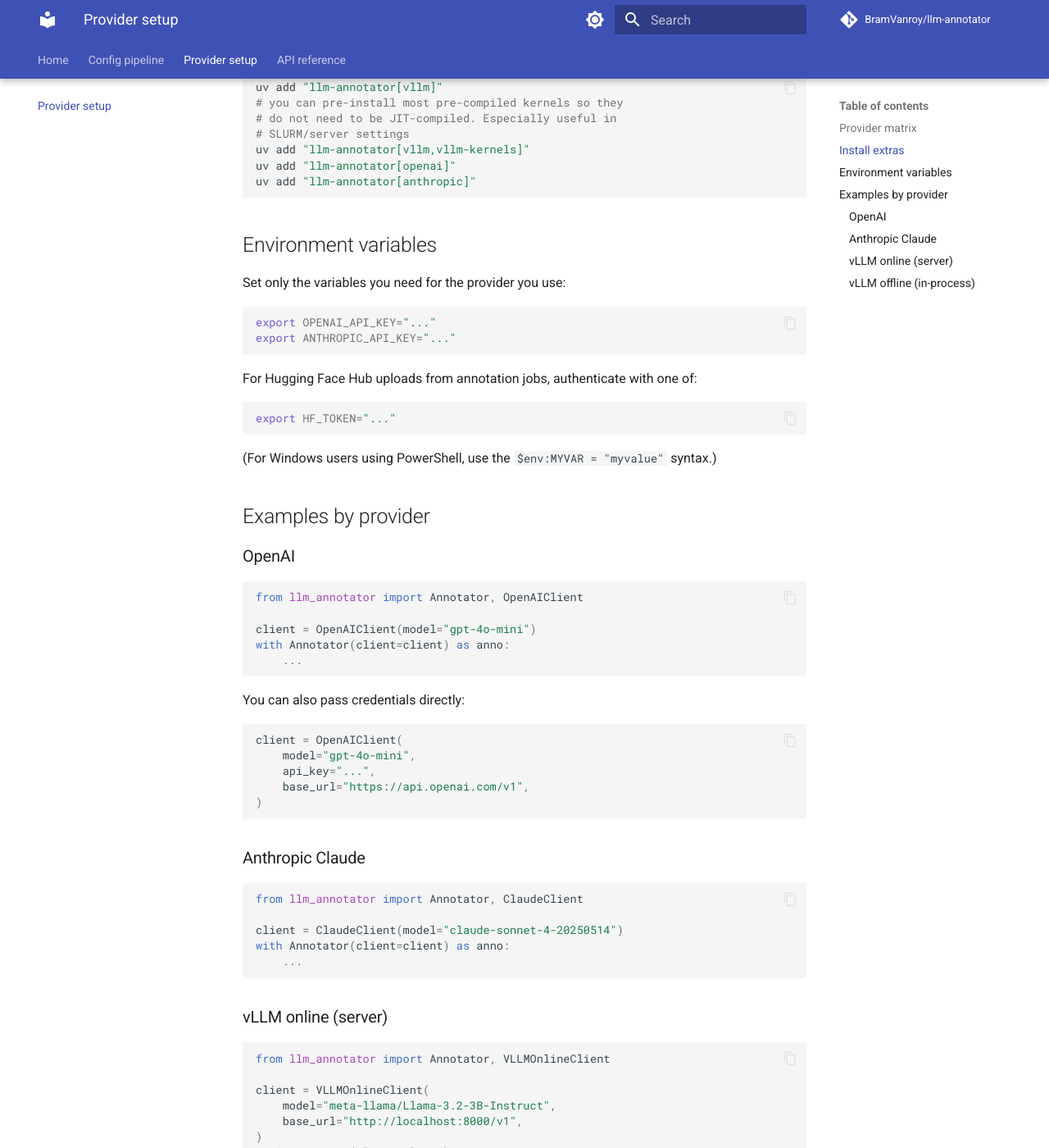
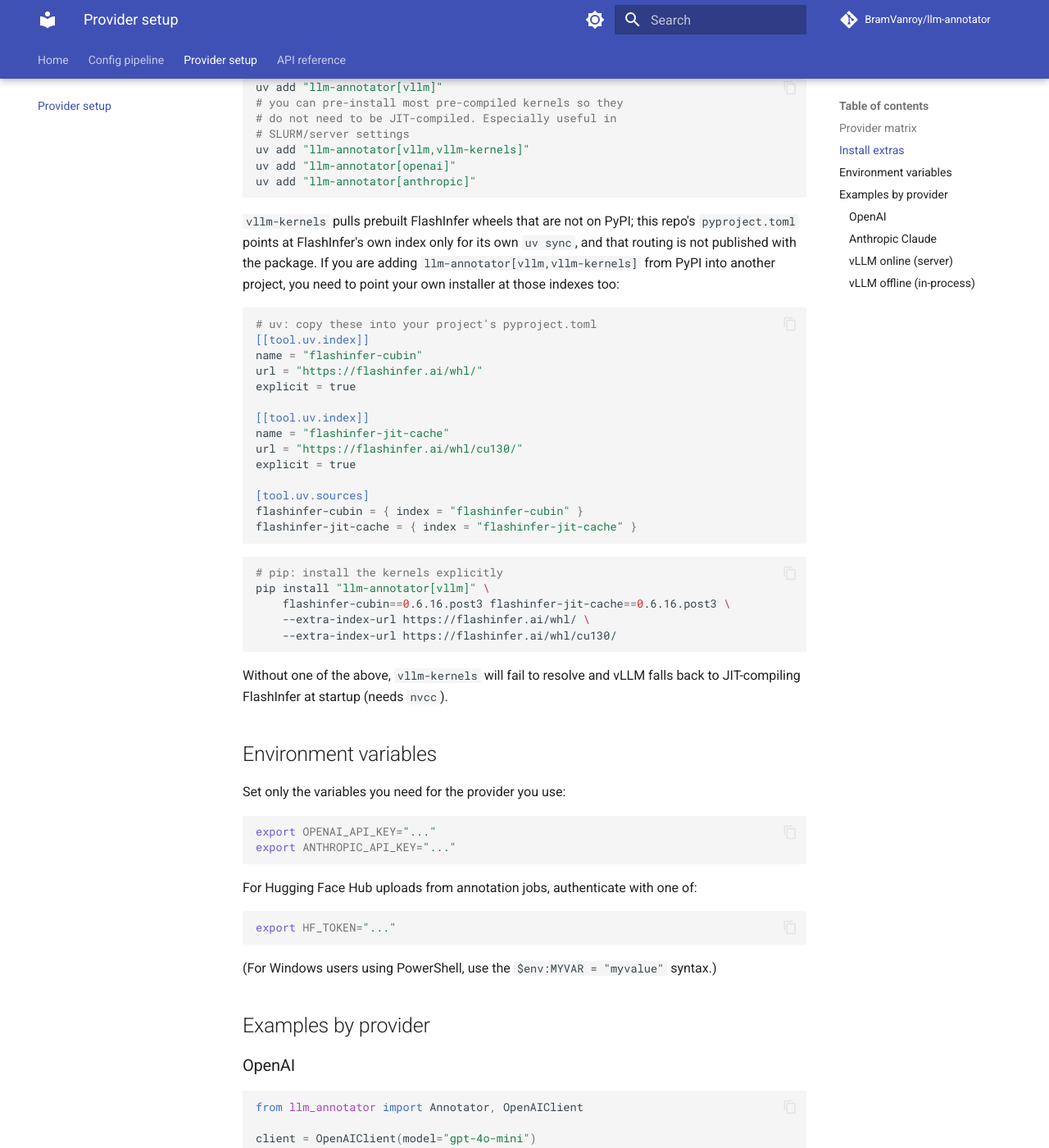
Before and after one commit to BramVanroy/llm-annotator, an MkDocs documentation site: the page built from docs/provider-info.md, in a window 1280 px wide and 1400 px high, scrolled down 900 px. Shown: the whole window at 82% size. Built offline with MkDocs 1.6.1 and Material for MkDocs 9.7.7, drawn with Linux system fonts in a browser that asks for light colours; comment, search, counter and statistics services are not loaded; the version menu is left out.

Commit message:
docs: document manual index setup for vllm-kernels via PyPI
tool.uv.index/tool.uv.sources only apply when uv resolves this
project directly, so pip/uv installs of llm-annotator from PyPI
need their own index config to pull the FlashInfer kernels.

Co-Authored-By: Claude Sonnet 5 <noreply@anthropic.com>

````diff
--- a/docs/provider-info.md
+++ b/docs/provider-info.md
@@ -29,6 +29,40 @@ uv add "llm-annotator[vllm,vllm-kernels]"
 uv add "llm-annotator[openai]"
 uv add "llm-annotator[anthropic]"
 ```
+
+`vllm-kernels` pulls prebuilt FlashInfer wheels that are not on PyPI; this
+repo's `pyproject.toml` points at FlashInfer's own index only for its own
+`uv sync`, and that routing is not published with the package. If you are
+adding `llm-annotator[vllm,vllm-kernels]` from PyPI into another project,
+you need to point your own installer at those indexes too:
+
+```toml
+# uv: copy these into your project's pyproject.toml
+[[tool.uv.index]]
+name = "flashinfer-cubin"
+url = "https://flashinfer.ai/whl/"
+explicit = true
+
+[[tool.uv.index]]
+name = "flashinfer-jit-cache"
+url = "https://flashinfer.ai/whl/cu130/"
+explicit = true
+
+[tool.uv.sources]
+flashinfer-cubin = { index = "flashinfer-cubin" }
+flashinfer-jit-cache = { index = "flashinfer-jit-cache" }
+```
+
+```bash
+# pip: install the kernels explicitly
+pip install "llm-annotator[vllm]" \
+    flashinfer-cubin==0.6.16.post3 flashinfer-jit-cache==0.6.16.post3 \
+    --extra-index-url https://flashinfer.ai/whl/ \
+    --extra-index-url https://flashinfer.ai/whl/cu130/
+```
+
+Without one of the above, `vllm-kernels` will fail to resolve and vLLM
+falls back to JIT-compiling FlashInfer at startup (needs `nvcc`).
 
 ## Environment variables
 
````
